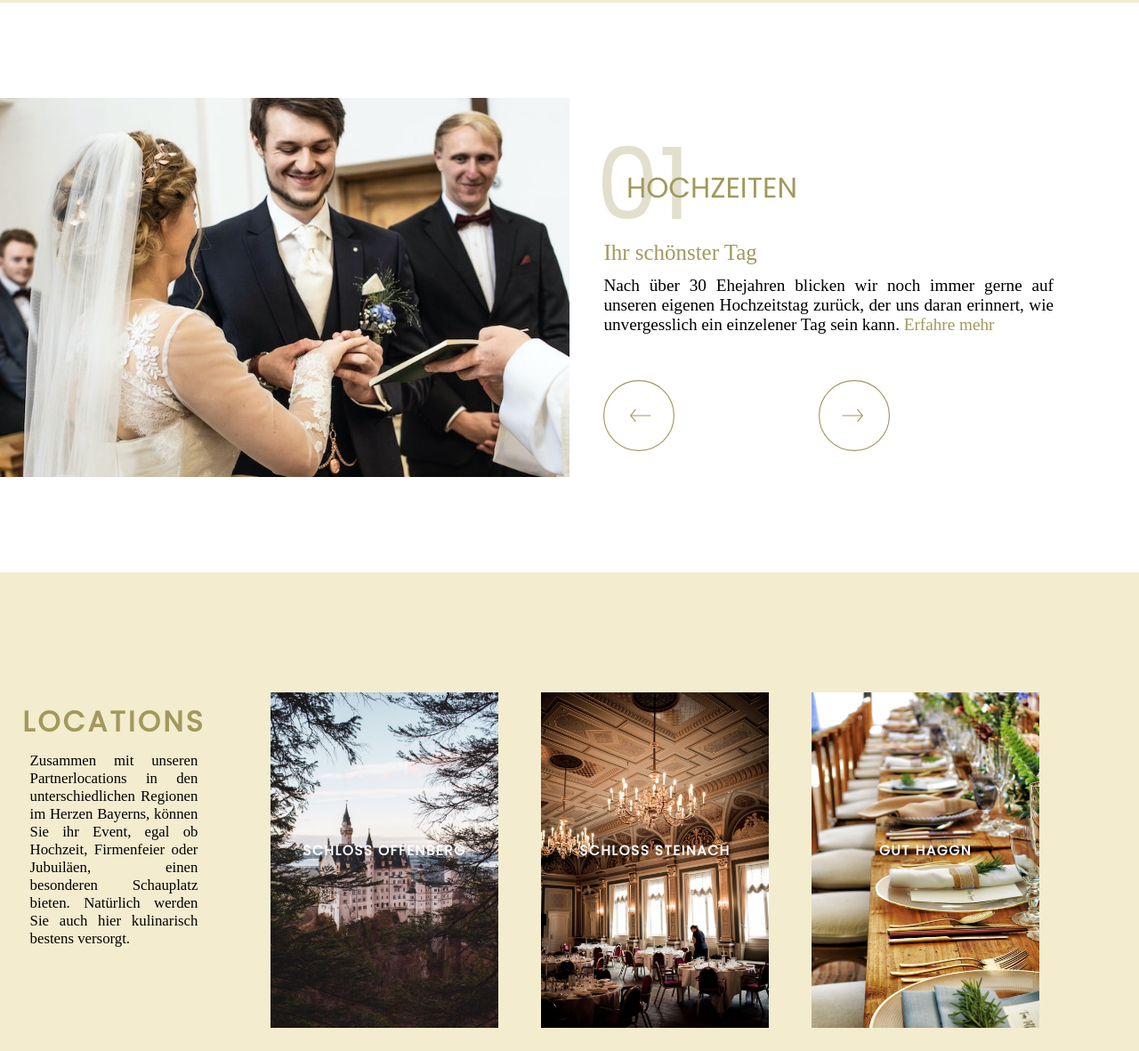
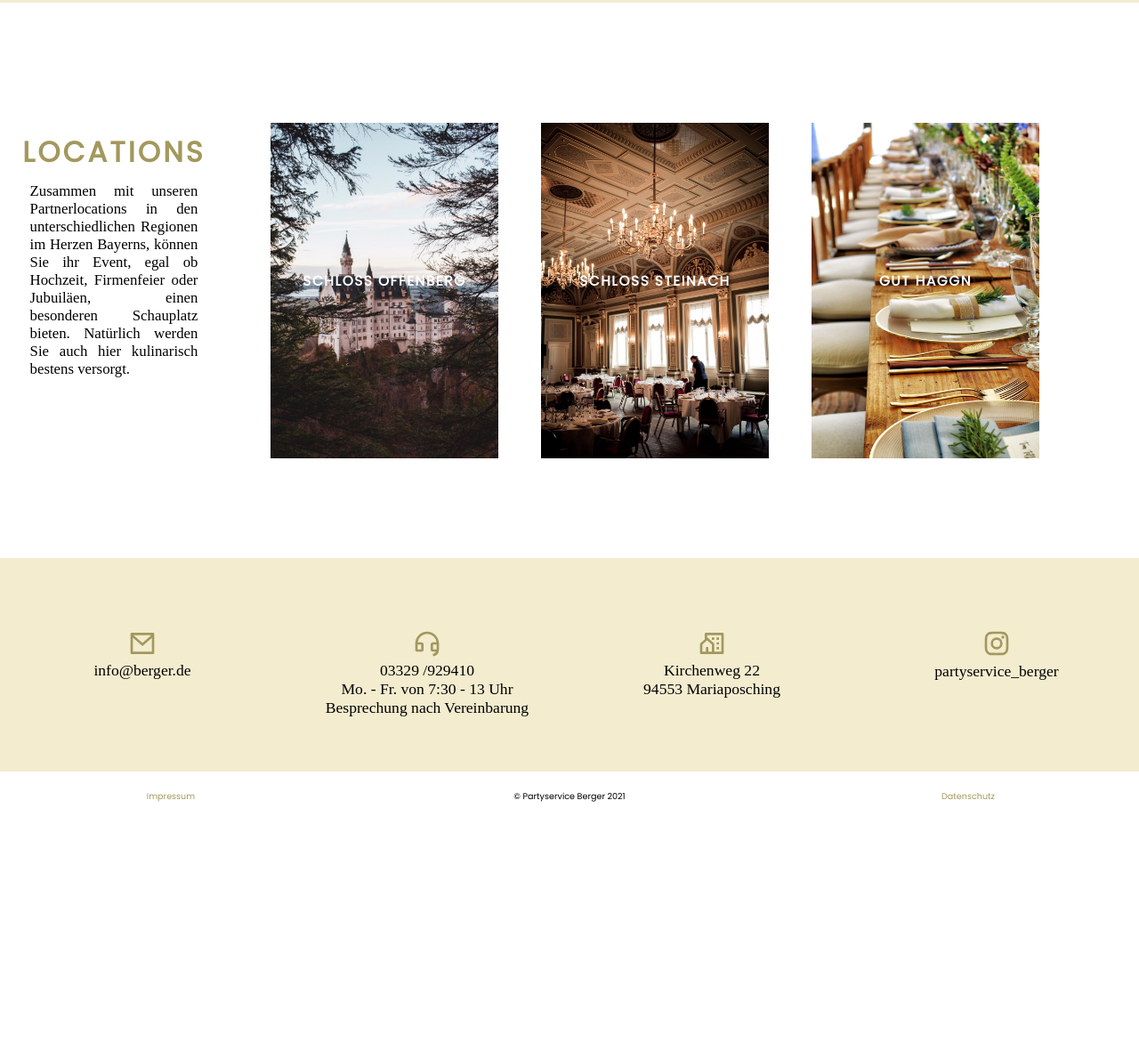
Before and after one commit to juliabrchrdt/partyserviceberger, a Gatsby site: page / in a window 1280 px wide. Shown: the part 1970-3151 px from the top of the page at 89% size. After the commit the page ends 2893 px from the top, so only its background shows below. Built offline with nearby package versions, Linux system fonts and the light colour scheme; Gatsby itself is replaced by a stand-in of ours; a web font is replaced by a local one.

Commit message:
Startseite Überarbeitung

```diff
--- a/src/components/05_Slider/SliderKulinarik.js
+++ b/src/components/05_Slider/SliderKulinarik.js
@@ -15,18 +15,17 @@ Selbstverständlich haben wir unsere traditionellen Wurzeln in Bayern und auf de
   },
   {
     id: 2,
-    title: "Kulinarik",
-    subtitle: "Buffets aus aller Welt",
-    img: require("../../images/sliderKulinarik-2.jpeg"),
-    text: `Besonders unsere Balkanspezialitäten nach traditionellen Familienrezepturen bereichern unsere BBQ-Events und sind fester Bestandteil in unserem Portfolio.
-Absolute Frische, Qualität und Regionalität stehen für uns an erster Stelle.`,
+    title: "Hochzeiten",
+    subtitle: "Der schönste Tag Ihres Lebens",
+    img: require("../../images/sliderHochzeit-1.jpg"),
+    text: `Nach über 30 Ehejahren blicken wir noch immer gerne auf unseren eigenen Hochzeitstag zurück, der uns daran erinnert, wie unvergesslich ein einzelner Tag sein kann. Deshalb legen wir alles daran, gerade diesen Tag für Sie zu einem einzigartigen Erlebnis werden zu lassen.`,
   },
   {
     id: 3,
-    title: "Kulinarik",
-    subtitle: "Highlights am Buffet",
-    img: require("../../images/sliderKulinarik-3.jpeg"),
-    text: `Fleischspezialitäten bilden nach wie vor den Zenit eines klassischen Buffets. Ob rosa gebratene Lende vom Kalb, gegrillte Haxe vom Lamm oder englisches Roastbeef - bei uns kommt alles unters Messer!`,
+    title: "Ausstattung",
+    subtitle: "Die exklusive Cigarbar",
+    img: require("../../images/cigarbar.jpg"),
+    text: `Eine Zigarre bildet zusammen mit dem passenden Drink ein Sinnbild von Luxus und Genuss – somit wird sie mit besonderen Anlässen in Verbindung gebracht. Deshalb präsentieren wir Ihnen unsere Alfred & Son Cigar-Bar. `,
   },
 ]
 
--- a/src/components/06_Cards/Cards.module.scss
+++ b/src/components/06_Cards/Cards.module.scss
@@ -8,7 +8,7 @@
     display: grid;
     grid-template-columns: 100%;
     grid-template-rows: 5vh 15vh 25vh 25vh 25vh 5vh;
-    background-color: $beige;
+    background-color: white;
     grid-row-gap: 2em;
   }
 
--- a/src/components/07_Contact/Contact.module.scss
+++ b/src/components/07_Contact/Contact.module.scss
@@ -7,6 +7,7 @@
   grid-template-columns: 100vw;
   grid-template-rows: 5vh 10vh 20vh 20vh 15vh;
   grid-row-gap: 2em;
+  background-color: $beige;
 
   &__text {
     font-family: $fontText;
--- a/src/components/08_Footer/Footer.js
+++ b/src/components/08_Footer/Footer.js
@@ -6,7 +6,7 @@ import {Link} from "gatsby"
 const Footer = () => {
   return (
     <div className={styles.footer}>
-      <p className={styles.footer__copyright}> © Partyservice Berger 2020 </p>
+      <p className={styles.footer__copyright}> © Partyservice Berger 2021</p>
       <Link to="/impressum" className={styles.footer__link}>
         Impressum
       </Link>
--- a/src/pages/hochzeiten.js
+++ b/src/pages/hochzeiten.js
@@ -8,7 +8,7 @@ const Hochzeiten = () => {
   return (
     <Layout>
       <Helmet>
-        <title>Partyservie Berger - Hochzeiten</title>
+        <title>Partyservie Berger - Startseite</title>
         <meta name="Partyservice und Catering im Umkreis Straubing" content="Startseite Partyservice Berger Straubing, Buffets aus aller Welt, Kulinarik, Hochzeiten" />
       </Helmet>
       <Header alt={"header"}  filename={"hochzeit-3.jpg"} title={"Hochzeiten"} styling={{height: "100%"}}/>
--- a/src/pages/index.js
+++ b/src/pages/index.js
@@ -34,7 +34,7 @@ export default () => (
       filename={"teamBerger.jpg"}
     />
     <SliderKulinarik link={" Erfahre mehr"} />
-    <SliderHochzeit link={" Erfahre mehr"} />
+
     <Cards
       title={"Locations"}
       text={`Zusammen mit unseren Partnerlocations in den unterschiedlichen Regionen im Herzen Bayerns, können Sie ihr Event, egal ob Hochzeit, Firmenfeier oder Jubuiläen, einen besonderen Schauplatz bieten. Natürlich werden Sie auch hier kulinarisch bestens versorgt.`}
```
